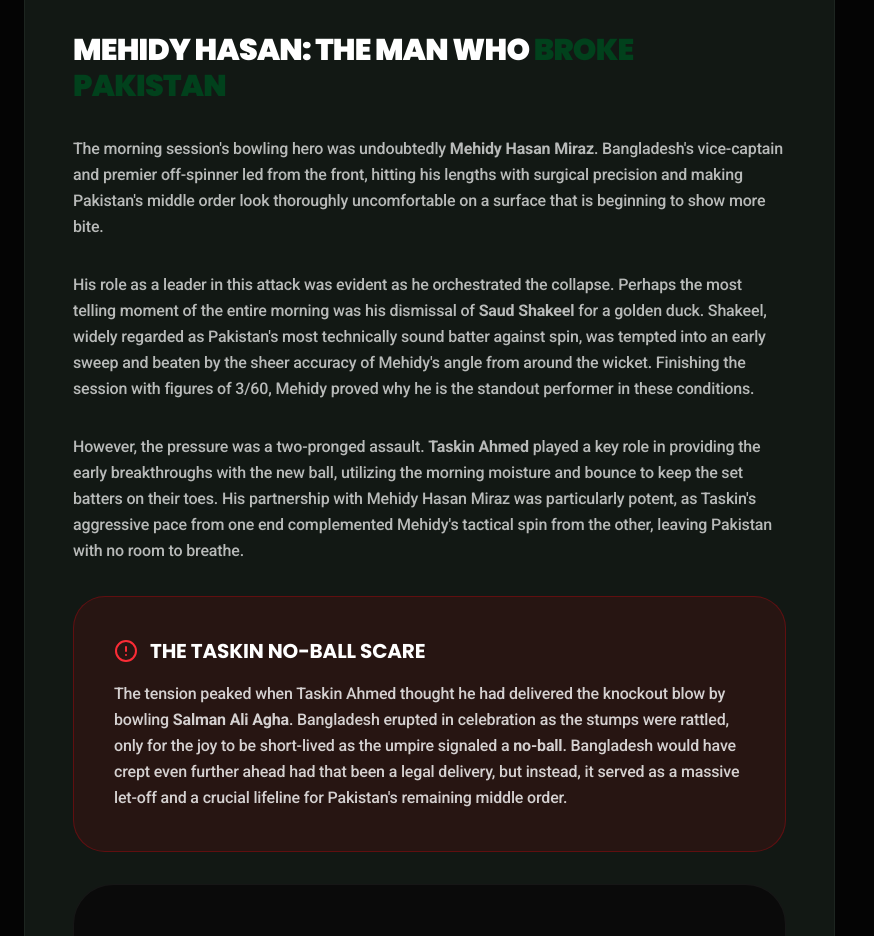
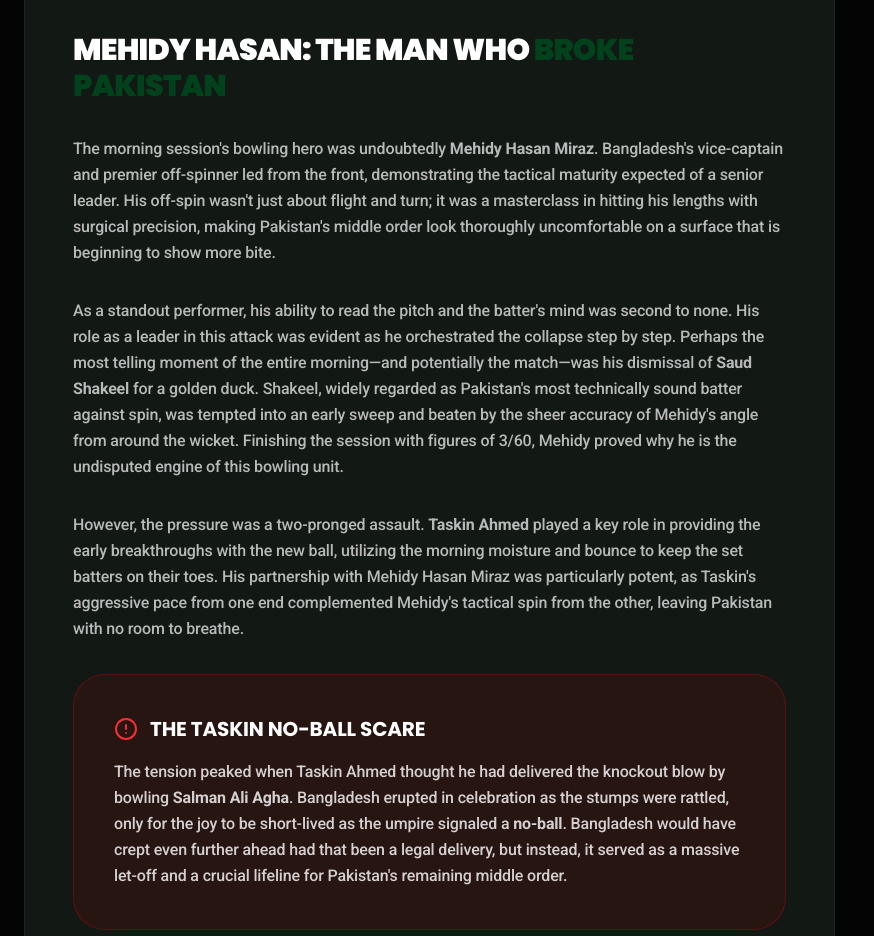
Before and after one commit to abbaskiediting-beep/pakcric-schedule, a React (Vite) app: page /news/pak-vs-ban-1st-test-day-3-session-1-report-2026 in a window 1280 px wide. Shown: the part 1920-2856 px from the top of the page, without its empty margins (0-874 px from the left). Built offline with nearby package versions, Linux system fonts and the light colour scheme.

Commit message:
feat: Enhance cricket match report descriptions
Improve descriptive text in match reports, particularly for player performances, to provide richer context and a more engaging narrative for readers. This change focuses on elaborating on player contributions and tactical nuances.

```diff
--- a/src/pages/PakVsBan1stTestDay3Session1Report.tsx
+++ b/src/pages/PakVsBan1stTestDay3Session1Report.tsx
@@ -154,10 +154,10 @@ export default function PakVsBan1stTestDay3Session1Report() {
 
                 <h2 className="text-3xl font-display font-black text-white pt-8 uppercase tracking-tight italic">Mehidy Hasan: The Man Who <span className="text-pak-green">Broke Pakistan</span></h2>
                 <p>
-                  The morning session's bowling hero was undoubtedly <strong>Mehidy Hasan Miraz</strong>. Bangladesh's vice-captain and premier off-spinner led from the front, hitting his lengths with surgical precision and making Pakistan's middle order look thoroughly uncomfortable on a surface that is beginning to show more bite.
+                  The morning session's bowling hero was undoubtedly <strong>Mehidy Hasan Miraz</strong>. Bangladesh's vice-captain and premier off-spinner led from the front, demonstrating the tactical maturity expected of a senior leader. His off-spin wasn't just about flight and turn; it was a masterclass in hitting his lengths with surgical precision, making Pakistan's middle order look thoroughly uncomfortable on a surface that is beginning to show more bite.
                 </p>
                 <p>
-                  His role as a leader in this attack was evident as he orchestrated the collapse. Perhaps the most telling moment of the entire morning was his dismissal of <strong>Saud Shakeel</strong> for a golden duck. Shakeel, widely regarded as Pakistan's most technically sound batter against spin, was tempted into an early sweep and beaten by the sheer accuracy of Mehidy's angle from around the wicket. Finishing the session with figures of 3/60, Mehidy proved why he is the standout performer in these conditions.
+                  As a standout performer, his ability to read the pitch and the batter's mind was second to none. His role as a leader in this attack was evident as he orchestrated the collapse step by step. Perhaps the most telling moment of the entire morning—and potentially the match—was his dismissal of <strong>Saud Shakeel</strong> for a golden duck. Shakeel, widely regarded as Pakistan's most technically sound batter against spin, was tempted into an early sweep and beaten by the sheer accuracy of Mehidy's angle from around the wicket. Finishing the session with figures of 3/60, Mehidy proved why he is the undisputed engine of this bowling unit.
                 </p>
                 <p>
                   However, the pressure was a two-pronged assault. <strong>Taskin Ahmed</strong> played a key role in providing the early breakthroughs with the new ball, utilizing the morning moisture and bounce to keep the set batters on their toes. His partnership with Mehidy Hasan Miraz was particularly potent, as Taskin's aggressive pace from one end complemented Mehidy's tactical spin from the other, leaving Pakistan with no room to breathe.
```
